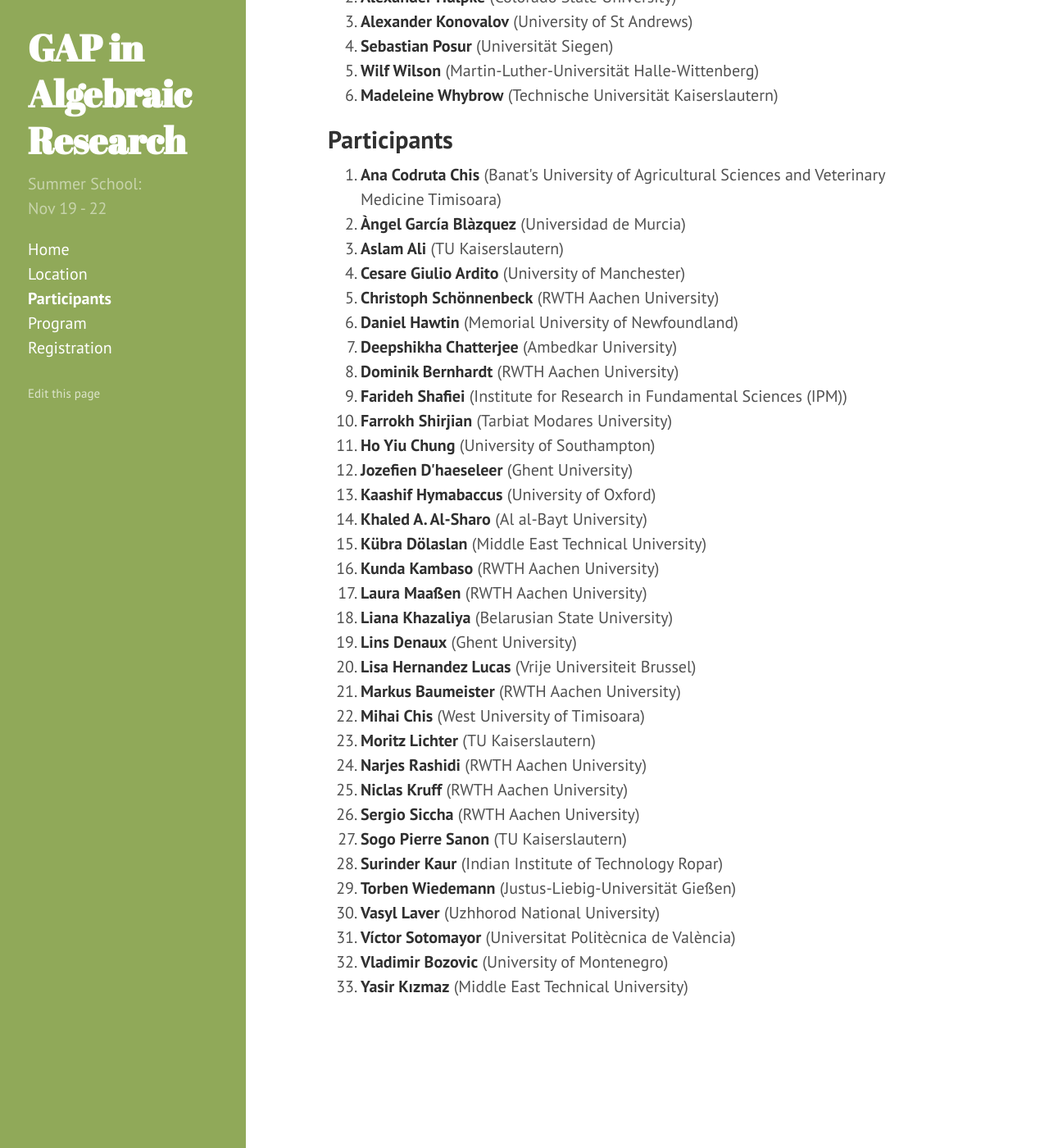
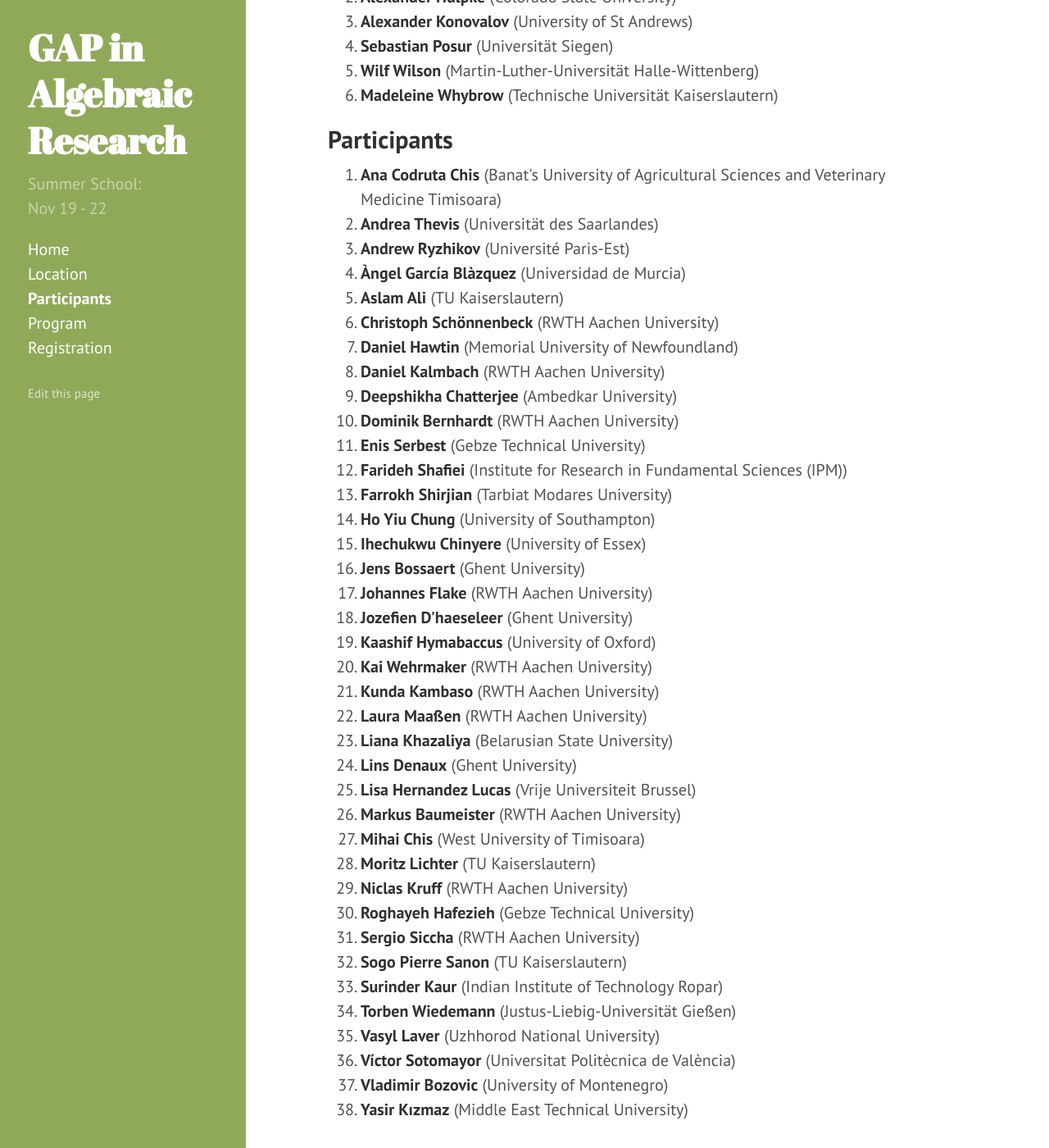
Before and after one commit to lbfm-rwth/gap-in-algebraic-research-2018, a Jekyll site: the page built from participants.md, in a window 1280 px wide and 1400 px high, scrolled down 247 px. Shown: the whole window at 82% size. Built offline with Jekyll 4.4.1, drawn with Linux system fonts in a browser that asks for light colours.

Commit message:
Update participants

```diff
--- a/_data/participants.yml
+++ b/_data/participants.yml
@@ -1,33 +1,43 @@
 - name:	Ana Codruta Chis
   affiliation:	Banat's University of Agricultural Sciences and Veterinary Medicine Timisoara
+- name:	Andrea Thevis
+  affiliation:	Universität des Saarlandes
+- name:	Andrew Ryzhikov
+  affiliation:	Université Paris-Est
 - name:	Àngel García Blàzquez
   affiliation:	Universidad de Murcia
 - name:	Aslam Ali
   affiliation:	TU Kaiserslautern
-- name:	Cesare Giulio Ardito
-  affiliation:	University of Manchester
 - name:	Christoph Schönnenbeck
   affiliation:	RWTH Aachen University
 - name:	Daniel Hawtin
   affiliation:	Memorial University of Newfoundland
+- name:	Daniel Kalmbach
+  affiliation:	RWTH Aachen University
 - name:	Deepshikha Chatterjee
   affiliation:	Ambedkar University
 - name:	Dominik Bernhardt
   affiliation:	RWTH Aachen University
+- name:	Enis Serbest
+  affiliation:	Gebze Technical University
 - name:	Farideh Shafiei
   affiliation:	Institute for Research in Fundamental Sciences (IPM)
 - name:	Farrokh Shirjian
   affiliation:	Tarbiat Modares University
 - name:	Ho Yiu Chung
   affiliation:	University of Southampton
+- name:	Ihechukwu Chinyere
+  affiliation:	University of Essex
+- name:	Jens Bossaert
+  affiliation:	Ghent University
+- name:	Johannes Flake
+  affiliation:	RWTH Aachen University
 - name:	Jozefien D'haeseleer
   affiliation:	Ghent University
 - name:	Kaashif Hymabaccus
   affiliation:	University of Oxford
-- name:	Khaled A. Al-Sharo
-  affiliation:	Al al-Bayt University
-- name:	Kübra Dölaslan
-  affiliation:	Middle East Technical University
+- name:	Kai Wehrmaker
+  affiliation:	RWTH Aachen University
 - name:	Kunda Kambaso
   affiliation:	RWTH Aachen University
 - name:	Laura Maaßen
@@ -44,10 +54,10 @@
   affiliation:	West University of Timisoara
 - name:	Moritz Lichter
   affiliation:	TU Kaiserslautern
-- name:	Narjes Rashidi
-  affiliation:	RWTH Aachen University
 - name:	Niclas Kruff
   affiliation:	RWTH Aachen University
+- name:	Roghayeh Hafezieh
+  affiliation:	Gebze Technical University
 - name:	Sergio Siccha
   affiliation:	RWTH Aachen University
 - name:	Sogo Pierre Sanon
```
